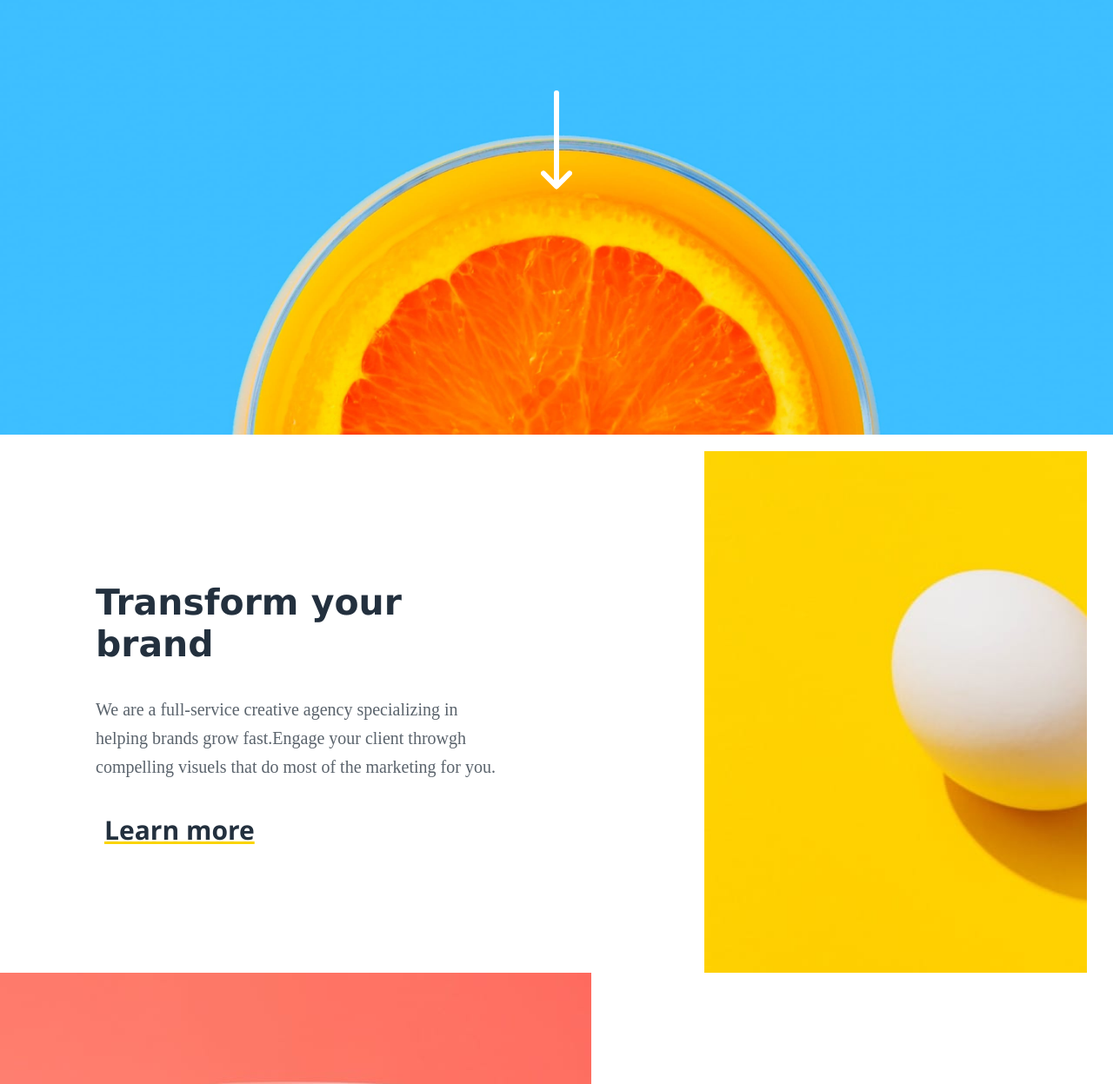
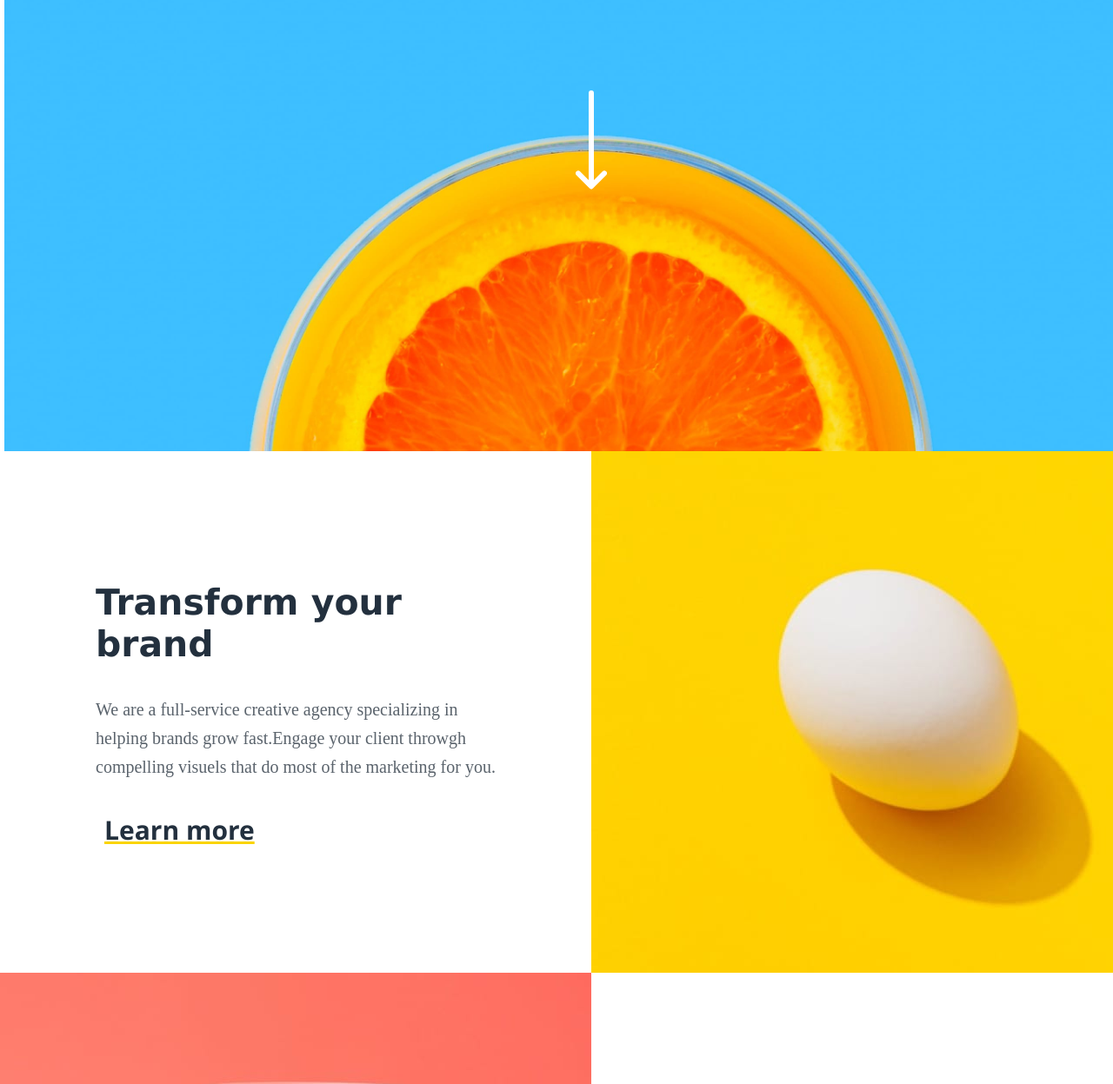
Before and after one commit to alikismail/projrect, a plain HTML site: page index.html in a window 1280 px wide. Shown: the part 231-1478 px from the top of the page at 87% size. Drawn offline with Linux system fonts and the light colour scheme.

Commit message:
Update style.css

```diff
--- a/style.css
+++ b/style.css
@@ -4,7 +4,7 @@
   header{
     margin-right:0px ;
     height: 750px;
-    width: 100%;
+    width: 1360px;
     background-image: url(images/desktop/image-header.jpg)  ;
     background-repeat: no-repeat ;
     background-size: contain;
@@ -69,7 +69,7 @@
 
 .d{
 height: 600px;
-width: 100%;
+width: 680px;
   background-color:white;
 font-size: 35px;
 
```
